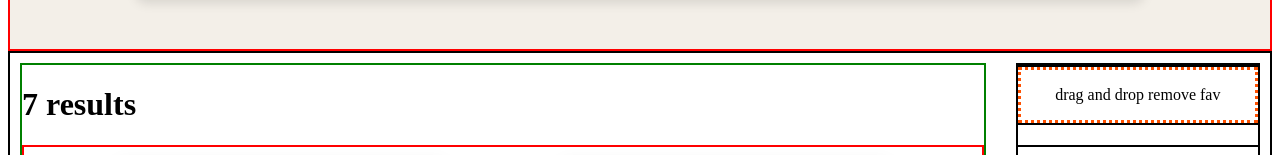
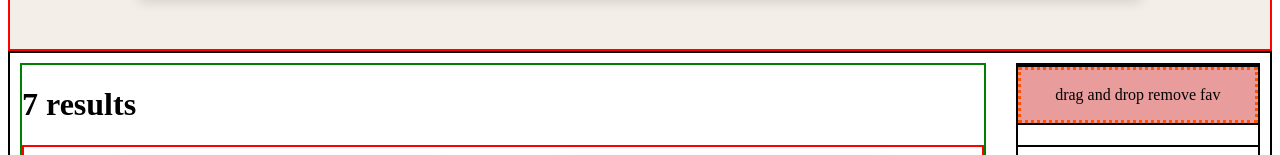
Before and after one commit to WenukaKithnula/React_CW_20242072, a React (Vite) app: page / in a window 1280 px wide. Shown: the part 477-632 px from the top of the page. Built offline with nearby package versions, Linux system fonts and the light colour scheme.

Commit message:
updated the drag area

```diff
--- a/src/Components/DisplayProp.css
+++ b/src/Components/DisplayProp.css
@@ -5,7 +5,6 @@
   padding: 10px;
   border: 2px solid black;
   align-items: flex-start; /* align left and right top edges */
-
 }
 
 /* ------------------ LEFT ------------------ */
@@ -30,7 +29,6 @@
   justify-content: center;
   flex: 1;
   border: 2px solid black;
-
 }
 
 /* Favorites section */
@@ -48,6 +46,7 @@
 .drag-drop {
   order: 1;
   display: flex;
+  min-width: 200px;
   border: 2px solid black;
   width: 100%;
   text-align: center;
@@ -56,13 +55,12 @@
   z-index: 10; /* optional, ensures it stays above other elements */
 }
 
-
 .remove-fav {
   border: 3px dotted rgb(255, 81, 0);
   width: 100%;
-
+  background-color: rgb(232, 156, 156);
 }
-.add-fav{
+.add-fav {
   border: 2px solid pink;
 }
 
```
Lines whose indentation alone changed are shown as unchanged.
